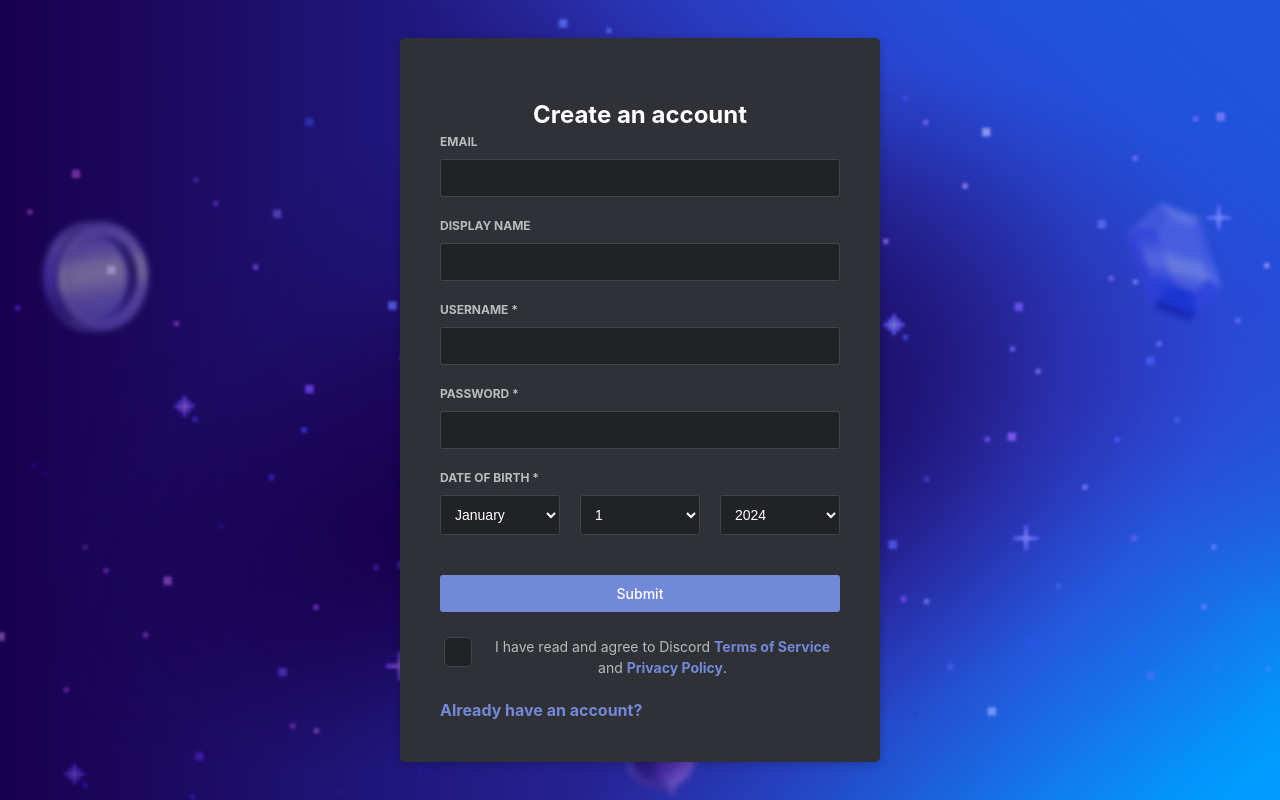
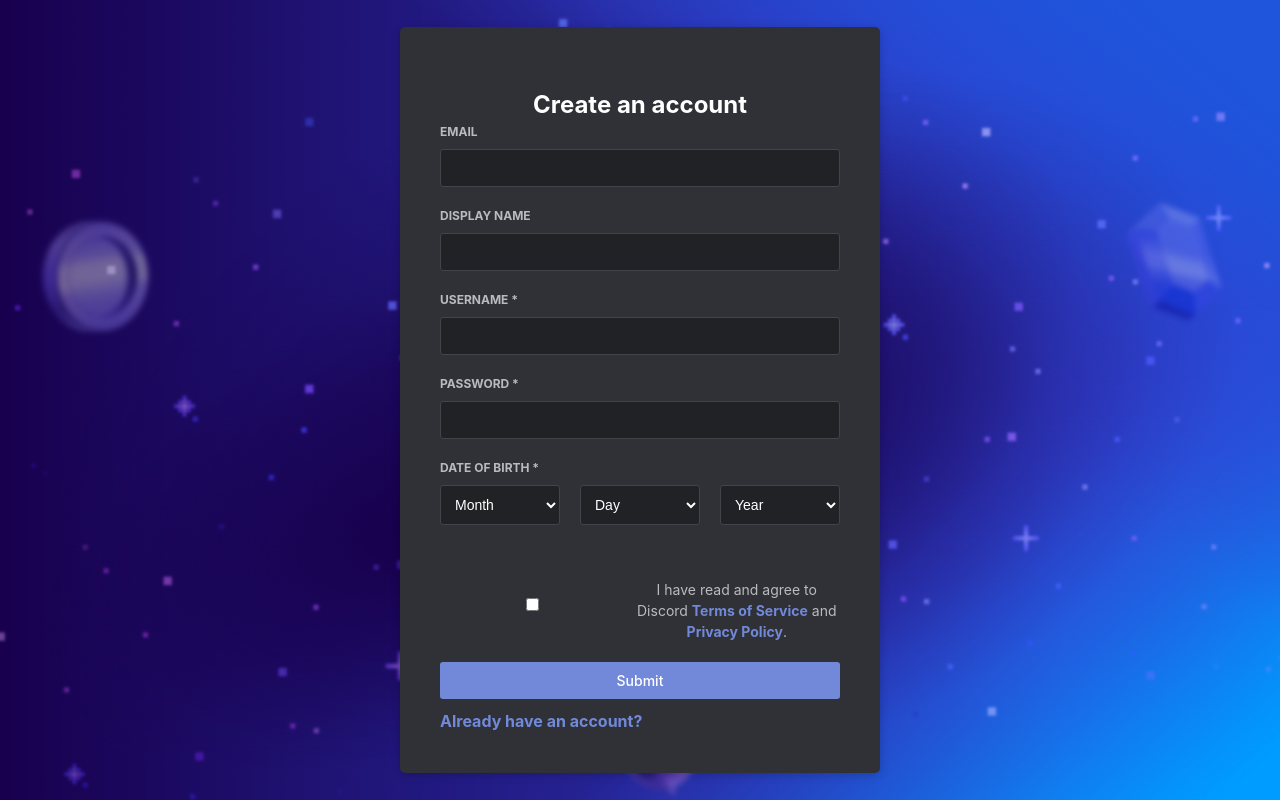
Before and after one commit to m1liaron/discord-clone, a React (Vite) app in the folder frontend/: page /register in a window 1280 px wide. Built offline with nearby package versions, Linux system fonts and the light colour scheme.

Commit message:
feat: add formik to register

```diff
--- a/frontend/package.json
+++ b/frontend/package.json
@@ -23,7 +23,8 @@
     "redux": "^5.0.1",
     "sass": "^1.78.0",
     "socket.io-client": "^4.7.5",
-    "styled-components": "^6.1.13"
+    "styled-components": "^6.1.13",
+    "yup": "^1.4.0"
   },
   "devDependencies": {
     "@eslint/js": "^9.10.0",
--- a/frontend/src/pages/Register/RegisterPage.tsx
+++ b/frontend/src/pages/Register/RegisterPage.tsx
@@ -1,52 +1,59 @@
-import React, {FormEvent, useState} from 'react';
+import React from 'react';
+import { Formik, Form, Field, ErrorMessage } from 'formik';
+import * as Yup from 'yup';
 import { RegisterContainer, SelectContainer, TermsContainer, RegiserFormButton } from "./RegisterPage.styles.ts";
 import { Link } from "react-router-dom";
 import { AppPath } from "../../common/enums/app/AppPath.ts";
-import {useAppDispatch} from "../../hooks/AppRedux.hooks.ts";
-import {onRegister} from "../../redux/userSlice/userThunk.ts";
+import { useAppDispatch } from "../../hooks/AppRedux.hooks.ts";
+import { onRegister } from "../../redux/userSlice/userThunk.ts";
+
+// Validation schema using Yup
+const validationSchema = Yup.object().shape({
+    email: Yup.string().email('Invalid email format').required('Email is required'),
+    displayName: Yup.string().required('Display name is required'),
+    username: Yup.string().required('Username is required'),
+    password: Yup.string().min(8, 'Password must be at least 8 characters').required('Password is required'),
+    month: Yup.string().required('Month is required'),
+    day: Yup.number().min(1).max(31).required('Day is required'),
+    year: Yup.number().required('Year is required')
+});
 
 const RegisterPage: React.FC = () => {
-    const [email, setEmail] = useState<string>('');
-    const [displayName, setDisplayName] = useState<string>('');
-    const [username, setUsername] = useState<string>('');
-    const [password, setPassword] = useState<string>('');
-    const [month, setMonth] = useState<string>('');
-    const [day, setDay] = useState<string>('');
-    const [year, setYear] = useState<string>('');
-
     const dispatch = useAppDispatch();
 
+    const initialValues = {
+        email: '',
+        displayName: '',
+        username: '',
+        password: '',
+        month: '',
+        day: '',
+        year: ''
+    };
+
+    // Helper functions to create options for day, month, and year dropdowns
     const createOptionMonth = () => {
         const months = ['January', 'February', 'March', 'April', 'May', 'June', 'July', 'August', 'September', 'October', 'November', 'December'];
         return months.map((month, index) => (
-            <option key={index} value={month}>{month}</option>
+            <option key={index} value={index + 1}>{month}</option>
         ));
-    }
+    };
 
     const createOptionDay = () => {
-        const days = [];
-        for(let i = 1; i < 32; i++){
-            days.push(i);
-        }
-        return days.map((day, i) => (
-            <option key={i} value={day}>{day}</option>
+        return Array.from({ length: 31 }, (_, i) => i + 1).map(day => (
+            <option key={day} value={day}>{day}</option>
         ));
-    }
+    };
 
     const createOptionYear = () => {
         const currentYear = new Date().getFullYear();
-        const years = [];
-        for(let i = currentYear; i >= 1830; i--) {
-            years.push(i);
-        }
-        return years.map((year, i) => (
-            <option key={i} value={year}>{year}</option>
+        return Array.from({ length: currentYear - 1829 }, (_, i) => currentYear - i).map(year => (
+            <option key={year} value={year}>{year}</option>
         ));
-    }
+    };
 
-    const handleSubmit = (e: FormEvent) => {
-        e.preventDefault();
-
+    const handleSubmit = (values: typeof initialValues) => {
+        const { email, displayName, username, password, month, day, year } = values;
         const registerData = {
             email,
             displayName,
@@ -54,73 +61,58 @@ const RegisterPage: React.FC = () => {
             password,
             dateOfBirth: new Date(+year, +month - 1, +day)
         };
-
         dispatch(onRegister(registerData));
-    }
+    };
 
     return (
         <RegisterContainer>
             <div>
-                <form onSubmit={(e: FormEvent) => handleSubmit(e)}>
+                <Formik
+                    initialValues={initialValues}
+                    validationSchema={validationSchema}
+                    onSubmit={handleSubmit}
+                >
+                    {({ isSubmitting }) => (
+                        <Form>
                             <h2>Create an account</h2>
 
-                    <label>EMAIL</label>
-                    <input
-                        type="text"
-                        id="email"
-                        value={email}
-                        onChange={(e) => setEmail(e.target.value)}
-                        required={true}
-                        aria-errormessage='This input is required'
-                    />
+                            <label>Email</label>
+                            <Field type="text" id="email" name="email" />
+                            <ErrorMessage name="email" component="div" style={{ color: 'red' }} />
 
-                    <label>DISPLAY NAME</label>
-                    <input
-                        type="text"
-                        id="display_name"
-                        value={displayName}
-                        onChange={(e) => setDisplayName(e.target.value)}
-                        required={true}
-                        aria-errormessage='This input is required'
-                    />
+                            <label>Display Name</label>
+                            <Field type="text" id="display_name" name="displayName" />
+                            <ErrorMessage name="displayName" component="div" style={{ color: 'red' }} />
 
-                    <label>USERNAME *</label>
-                    <input
-                        type="text"
-                        id="username"
-                        value={username}
-                        onChange={(e) => setUsername(e.target.value)}
-                        required={true}
-                        aria-errormessage='This input is required'
-                    />
+                            <label>Username *</label>
+                            <Field type="text" id="username" name="username" />
+                            <ErrorMessage name="username" component="div" style={{ color: 'red' }} />
 
-                    <label>PASSWORD *</label>
-                    <input
-                        type="password"
-                        id="password"
-                        value={password}
-                        onChange={(e) => setPassword(e.target.value)}
-                        required={true}
-                        aria-errormessage='This input is required'
-                    />
+                            <label>Password *</label>
+                            <Field type="password" id="password" name="password" />
+                            <ErrorMessage name="password" component="div" style={{ color: 'red' }} />
 
-                    <label>DATE OF BIRTH *</label>
+                            <label>Date of Birth *</label>
                             <SelectContainer>
-                        <select value={month} onChange={(e) => setMonth(e.target.value)}>
+                                <Field as="select" name="month">
+                                    <option value="">Month</option>
                                     {createOptionMonth()}
-                        </select>
-                        <select value={day} onChange={(e) => setDay(e.target.value)}>
+                                </Field>
+                                <Field as="select" name="day">
+                                    <option value="">Day</option>
                                     {createOptionDay()}
-                        </select>
-                        <select value={year} onChange={(e) => setYear(e.target.value)}>
+                                </Field>
+                                <Field as="select" name="year">
+                                    <option value="">Year</option>
                                     {createOptionYear()}
-                        </select>
+                                </Field>
                             </SelectContainer>
-
-                    <RegiserFormButton type="submit">Submit</RegiserFormButton>
+                            <ErrorMessage name="month" component="div" style={{ color: 'red' }} />
+                            <ErrorMessage name="day" component="div" style={{ color: 'red' }} />
+                            <ErrorMessage name="year" component="div" style={{ color: 'red' }} />
 
                             <TermsContainer>
-                        <input type='checkbox' id='terms-checkbox'/>
+                                <Field type="checkbox" name="terms" />
                                 <p>
                                     <span>I have read and agree to Discord </span>
                                     <Link to="https://discord.com/terms">Terms of Service</Link>
@@ -130,8 +122,14 @@ const RegisterPage: React.FC = () => {
                                 </p>
                             </TermsContainer>
 
+                            <RegiserFormButton type="submit" disabled={isSubmitting}>
+                                {isSubmitting ? 'Submitting...' : 'Submit'}
+                            </RegiserFormButton>
+
                             <Link to={AppPath.Login}>Already have an account?</Link>
-                </form>
+                        </Form>
+                    )}
+                </Formik>
             </div>
         </RegisterContainer>
     );
```
Also changed, not shown: 1 other file (tests, documents, lock files or other folders). Lines whose indentation alone changed are shown as unchanged.
